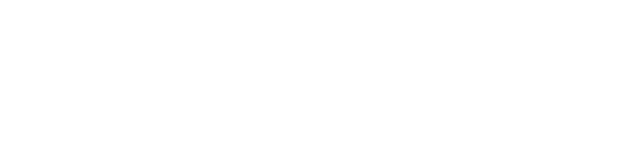
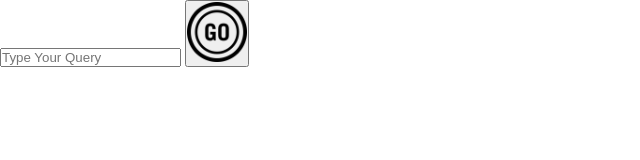
Before and after one commit to aksbrar/paaro, a website: page public/index.html in a window 1280 px wide. Shown: the whole page, without its empty margins (0-640 px from the left). Drawn offline with Linux system fonts and the light colour scheme.

Commit message:
added button, input field, logo

```diff
--- a/public/index.html
+++ b/public/index.html
@@ -8,6 +8,23 @@
   <link rel="icon" type="image/x-icon" href="logo/logo.png">
 </head>
 <body>
+  <div class="main-container">
+    <!-- display -->
+    <div class="chat-display"></div>
+
+    <!-- control -->
+    <form class="controls">
+      <input  type="text"
+              placeholder="Type Your Query"
+              class="question-box"
+              required>
+      </input>
+      <button  type="submit"
+               class="submit-btn">
+               <img src="logo/go.png" class="fix-image" alt="go-button">
+      </button>
+    </form>
+  </div>
   <script type="module" src="index.js"></script>
 </body>
 </html>
--- a/public/styles.css
+++ b/public/styles.css
@@ -10,6 +10,10 @@
   display: grid;
   place-items: center;
 }
+.fix-image{
+  object-fit: cover;
+  height: 60px;
+}
 
 :root{
   --black : #000000;
```
Also changed, not shown: public/logo/go.png (added).
